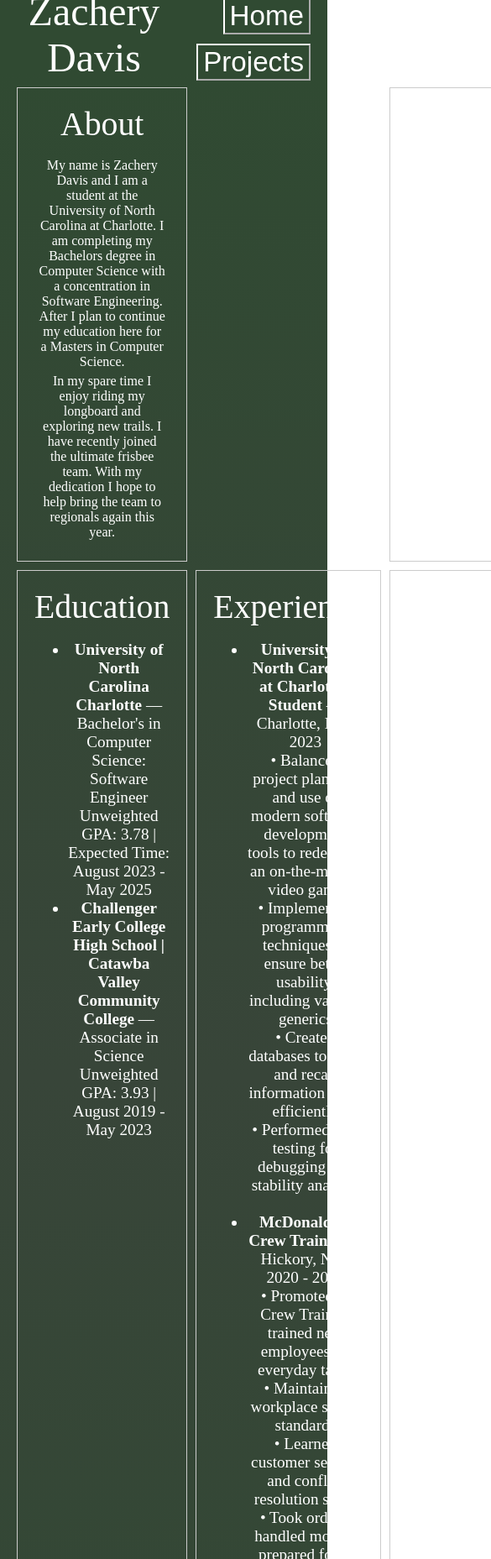
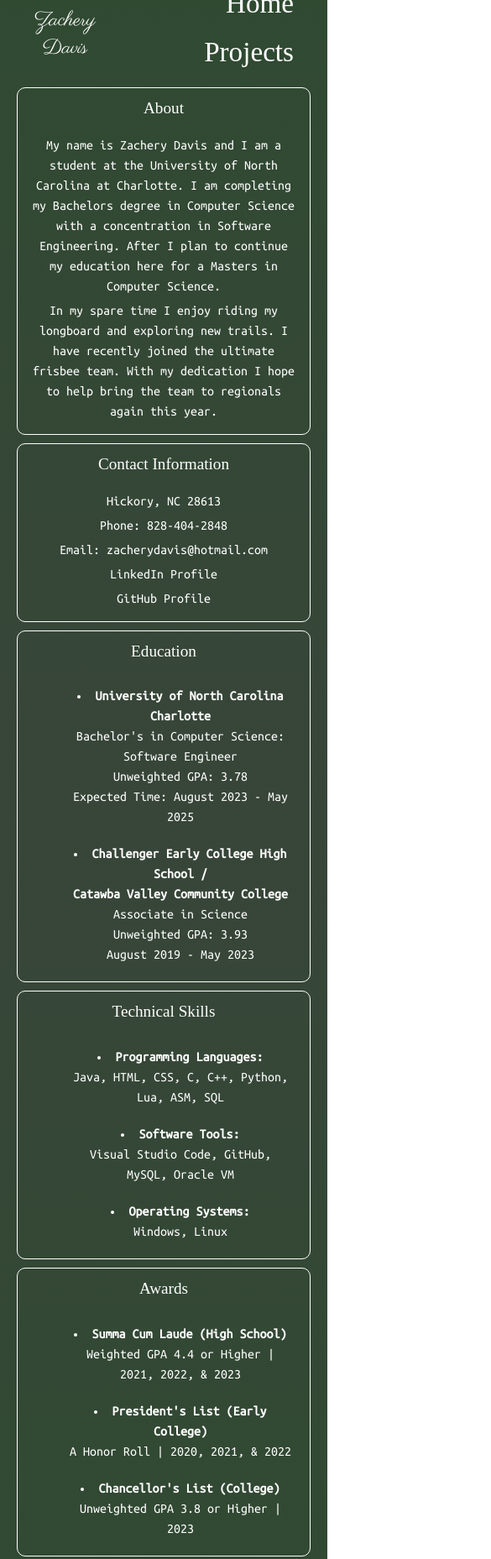
Before and after one commit to Zachery-Davis/Zachery-Davis.github.io, a plain HTML site: page index.html in a window 390 px wide. Shown: the top 1857 px of the page at 84% size, 585 px wide, since content can reach past the window. Drawn offline with Linux system fonts and the light colour scheme; a web font is replaced by a local one.

Commit message:
Overhaul Completion

```diff
--- a/stylesheet.css
+++ b/css/stylesheet.css
@@ -1,43 +1,34 @@
 :root {
 	--primary: #304a32;
 	--secondary: #384539;
-	--secondary2: #00402b;
-	--accent1: #16e09d;
-	--accent2: #169fe0;
+	--accent: #169fe0;
 	--white: #ffffff;
 }
 
 body {
+	background: linear-gradient(to bottom, var(--primary) 0%, var(--secondary) 50%, var(--primary) 100%);
 	color: var(--white);
-	font-family: "Times New Roman", Times, serif;
+	font-family: "Ubuntu Mono", monospace, Arial, sans-serif;
 	margin: 0;
 }
 
 header {
-	background-color: var(--primary);
 	height: 10vh;
 	text-align: center;
 }
 
-button.nav {
-	color: var(--white);
-	font-size: 2.074rem;
-	font-weight: 300;
-}
-
 main {
-	background: linear-gradient(to bottom, var(--primary) 0%, var(--secondary) 50%, var(--primary) 100%);
-	font-size: medium;
 	min-height: 80vh;
 	height: auto;
 	display: grid;
 	grid-template-columns: repeat(3, 1fr);
+	grid-template-rows: repeat(3, auto);
 	gap: 10px;
 	padding: 20px;
+	line-height: 1.5;
 }
 
 footer {
-	background-color: var(--primary);
 	display: flex;
 	justify-content: center;
 	align-items: center;
@@ -48,6 +39,7 @@ footer {
 
 h1 {
 	color: var(--white);
+	font-family: "Parisienne", cursive;
 	font-size: 2.986rem;
 	font-weight: 500;
 	margin: 0;
@@ -55,6 +47,7 @@ h1 {
 
 h2 {
 	color: var(--white);
+	font-family: "Baskervville SC", serif;
 	font-size: 2.488rem;
 	font-weight: 400;
 	margin: 0 0 2vh 0;
@@ -76,6 +69,11 @@ p {
 
 ul {
 	margin: 0;
+	list-style-position: inside;
+}
+
+li {
+	padding: 10px;
 }
 
 a[href] {
@@ -87,14 +85,24 @@ a[href]:hover {
 	text-decoration: underline;
 }
 
-button {
+a.nav {
 	border-color: var(--white);
 	color: var(--white);
+	font-family: "Baskervville SC", serif;
+	font-size: 2.074rem;
+	font-weight: 300;
 	background: none;
 	transition: transformation 0.2s ease-in-out;
+	display: inline-block;
+	padding: 10px 20px;
+	background-color: none;
+	text-decoration: none;
+	border: none;
+	border-radius: 5px;
+	cursor: pointer;
 }
 
-button:hover {
+a.nav:hover {
 	filter: invert();
 	background-color: rgb(0, 0, 0);
 }
@@ -164,20 +172,56 @@ header .wrapper {
 }
 
 .grid-item {
-	border: 1px solid #ccc;
-	padding: 20px;
+	border: 1px solid var(--white);
+	padding: 10px;
 	text-align: center;
-	font-size: 1.2em;
+	height: auto;
+	overflow: hidden;
+	border-radius: 10px;
+}
+
+.grid-item img {
+	width: 100%;
+	max-height: auto;
+	object-fit: cover;
+	border-radius: 10px;
 }
 
 @media (max-width: 768px) {
-	.grid-container {
+	main {
 		grid-template-columns: repeat(2, 1fr);
+	}
+	#about {
+		grid-row: 1;
+	}
+	#education {
+		grid-column: span 2;
+	}
+	h1 {
+		font-size: xx-large;
+	}
+	button.nav {
+		font-size: xx-large;
+	}
+	h2 {
+		font-size: x-large;
 	}
 }
 
-@media (max-width: 480px) {
-	.grid-container {
+@media (max-width: 425px) {
+	main {
 		grid-template-columns: 1fr;
 	}
+	#education {
+		grid-column: span 1;
+	}
+	h1 {
+		font-size: x-large;
+	}
+	button.nav {
+		font-size: x-large;
+	}
+	h2 {
+		font-size: larger;
+	}
 }
--- a/index.html
+++ b/index.html
@@ -5,7 +5,12 @@
 		<meta name="viewport" content="width=device-width, initial-scale=1.0" />
 		<meta name="author" content="Zachery Davis" />
 		<link rel="icon" href="./images/icon.png" />
-		<link rel="stylesheet" href="stylesheet.css" />
+		<link rel="preconnect" href="https://fonts.googleapis.com" />
+		<link rel="preconnect" href="https://fonts.gstatic.com" crossorigin />
+		<link
+			href="https://fonts.googleapis.com/css2?family=Baskervville+SC&family=Parisienne&family=Ubuntu+Mono&display=swap"
+			rel="stylesheet" />
+		<link rel="stylesheet" href="./css/stylesheet.css" />
 		<title>Zachery Davis' Website</title>
 	</head>
 	<body>
@@ -13,28 +18,16 @@
 			<div class="wrapper">
 				<h1>Zachery Davis</h1>
 				<nav class="right">
-					<h1>
-						<a href="index.html" class="nav"><button type="button" class="nav">Home</button></a>
-						<a href="projects.html" class="nav"><button type="button" class="nav">Projects</button></a>
-					</h1>
+					<h2>
+						<a href="index.html" class="nav">Home</a>
+						<a href="projects.html" class="nav">Projects</a>
+					</h2>
 				</nav>
 			</div>
 			<br />
 		</header>
 
 		<main>
-			<div class="grid-item">
-				<h2>About</h2>
-				<p>
-					My name is Zachery Davis and I am a student at the University of North Carolina at Charlotte. I am completing
-					my Bachelors degree in Computer Science with a concentration in Software Engineering. After I plan to continue
-					my education here for a Masters in Computer Science.
-				</p>
-				<p>
-					In my spare time I enjoy riding my longboard and exploring new trails. I have recently joined the ultimate
-					frisbee team. With my dedication I hope to help bring the team to regionals again this year.
-				</p>
-			</div>
 			<!-- <button type="button" id="button-reveal">View Resume</button> -->
 			<!-- <script>
 				document.getElementById('button-reveal').addEventListener('click', function() {
@@ -52,7 +45,6 @@
 			</script> -->
 			<!-- <section class="hidden" id="hidden-resume"> -->
 
-			<br />
 			<div class="grid-item">
 				<h2>Contact Information</h2>
 				<p>Hickory, NC 28613</p>
@@ -69,61 +61,78 @@
 				</p>
 			</div>
 
-			<section class="grid-item">
+			<div class="grid-item" id="about">
+				<h2>About</h2>
+				<p>
+					My name is Zachery Davis and I am a student at the University of North Carolina at Charlotte. I am completing
+					my Bachelors degree in Computer Science with a concentration in Software Engineering. After I plan to continue
+					my education here for a Masters in Computer Science.
+				</p>
+				<p>
+					In my spare time I enjoy riding my longboard and exploring new trails. I have recently joined the ultimate
+					frisbee team. With my dedication I hope to help bring the team to regionals again this year.
+				</p>
+			</div>
+
+			<div class="grid-item" id="education">
 				<h2>Education</h2>
+
 				<ul>
 					<li>
-						<strong>University of North Carolina Charlotte</strong> — Bachelor's in Computer Science: Software
-						Engineer<br />
-						Unweighted GPA: 3.78 | Expected Time: August 2023 - May 2025
+						<strong>University of North Carolina Charlotte</strong> <br />
+						Bachelor's in Computer Science: Software Engineer<br />
+						Unweighted GPA: 3.78 <br />
+						Expected Time: August 2023 - May 2025 <br />
+					</li>
+
+					<li>
+						<strong
+							>Challenger Early College High School /<br />
+							Catawba Valley Community College</strong
+						>
+						<br />
+						Associate in Science<br />
+						Unweighted GPA: 3.93 <br />
+						August 2019 - May 2023
+					</li>
+				</ul>
+			</div>
+
+			<div class="grid-item">
+				<h2>Technical Skills</h2>
+				<ul>
+					<li>
+						<strong>Programming Languages:</strong> <br />
+						Java, HTML, CSS, C, C++, Python, Lua, ASM, SQL
 					</li>
 					<li>
-						<strong>Challenger Early College High School | Catawba Valley Community College</strong> — Associate in
-						Science<br />
-						Unweighted GPA: 3.93 | August 2019 - May 2023
+						<strong>Software Tools:</strong> <br />
+						Visual Studio Code, GitHub, MySQL, Oracle VM
+					</li>
+					<li>
+						<strong>Operating Systems:</strong> <br />
+						Windows, Linux
 					</li>
 				</ul>
-			</section>
+			</div>
 
-			<section class="grid-item">
-				<h2>Experience</h2>
+			<div class="grid-item">
+				<h2>Awards</h2>
 				<ul>
 					<li>
-						<strong>University of North Carolina at Charlotte / Student</strong> — Charlotte, NC | 2023<br />
-						• Balanced project planning and use of modern software development tools to redevelop an on-the-market video
-						game<br />
-						• Implemented programming techniques to ensure better usability, including various generics<br />
-						• Created databases to store and recall information more efficiently<br />
-						• Performed unit testing for debugging and stability analysis
+						<strong>Summa Cum Laude (High School)</strong> <br />
+						Weighted GPA 4.4 or Higher | 2021, 2022, & 2023
 					</li>
-					<br />
 					<li>
-						<strong>McDonald’s / Crew Trainer</strong> — Hickory, NC | 2020 - 2023<br />
-						• Promoted to Crew Trainer; trained new employees on everyday tasks<br />
-						• Maintained workplace safety standards<br />
-						• Learned customer service and conflict resolution skills<br />
-						• Took orders, handled money, prepared food, and provided a positive customer experience
+						<strong>President's List (Early College)</strong> <br />
+						A Honor Roll | 2020, 2021, & 2022
+					</li>
+					<li>
+						<strong>Chancellor's List (College)</strong> <br />
+						Unweighted GPA 3.8 or Higher | 2023
 					</li>
 				</ul>
-			</section>
-
-			<section class="grid-item">
-				<h2>Technical Skills</h2>
-				<ul>
-					<li><strong>Programming Languages:</strong> Java, HTML, CSS, C, C++, Python, Lua, ASM, SQL</li>
-					<li><strong>Software Tools:</strong> Visual Studio Code, GitHub, MySQL, Oracle VM</li>
-					<li><strong>Operating Systems:</strong> Windows, Linux</li>
-				</ul>
-			</section>
-
-			<section class="grid-item">
-				<h2>Awards</h2>
-				<ul>
-					<li><strong>Summa Cum Laude (High School)</strong> — Weighted GPA 4.4 or Higher | 2021, 2022, & 2023</li>
-					<li><strong>President's List (Early College)</strong> — A Honor Roll | 2020, 2021, & 2022</li>
-					<li><strong>Chancellor's List (College)</strong> — Unweighted GPA 3.8 or Higher | 2023</li>
-				</ul>
-			</section>
+			</div>
 
 			<!-- </section> -->
 		</main>
```
Also changed, not shown: projects.html (+43 -33 lines), images/project-django.png (added), images/project-example.png (added), images/project-lab3.png (added), images/project-multithreading.png (added), images/project1-visualization.png, 1 other file.
